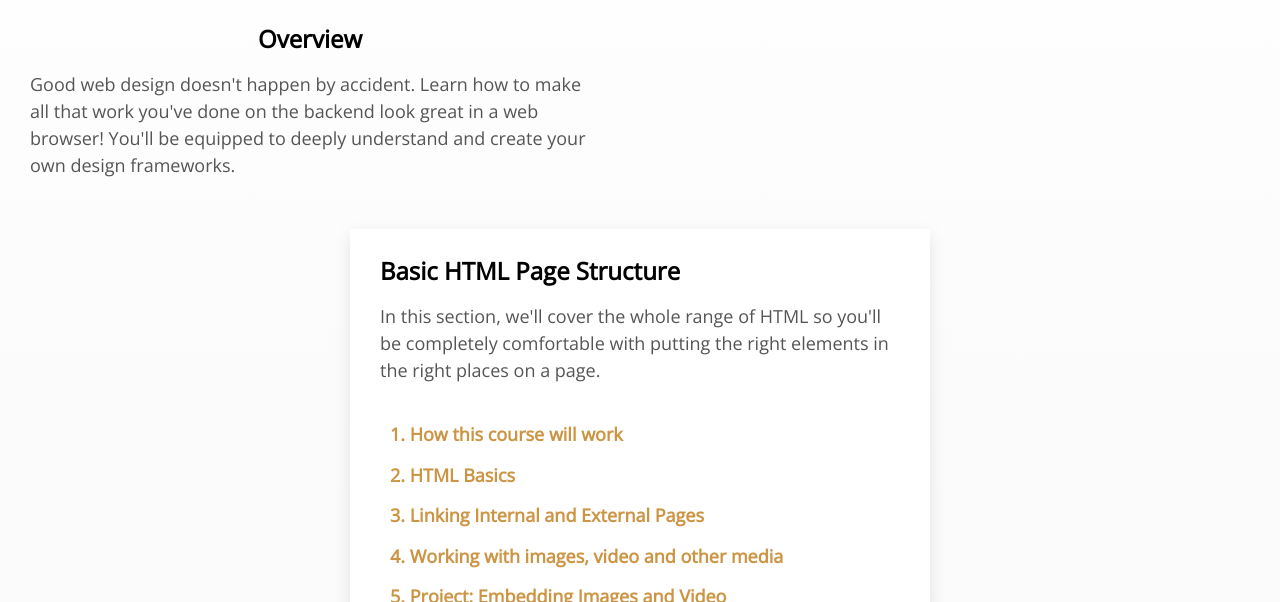
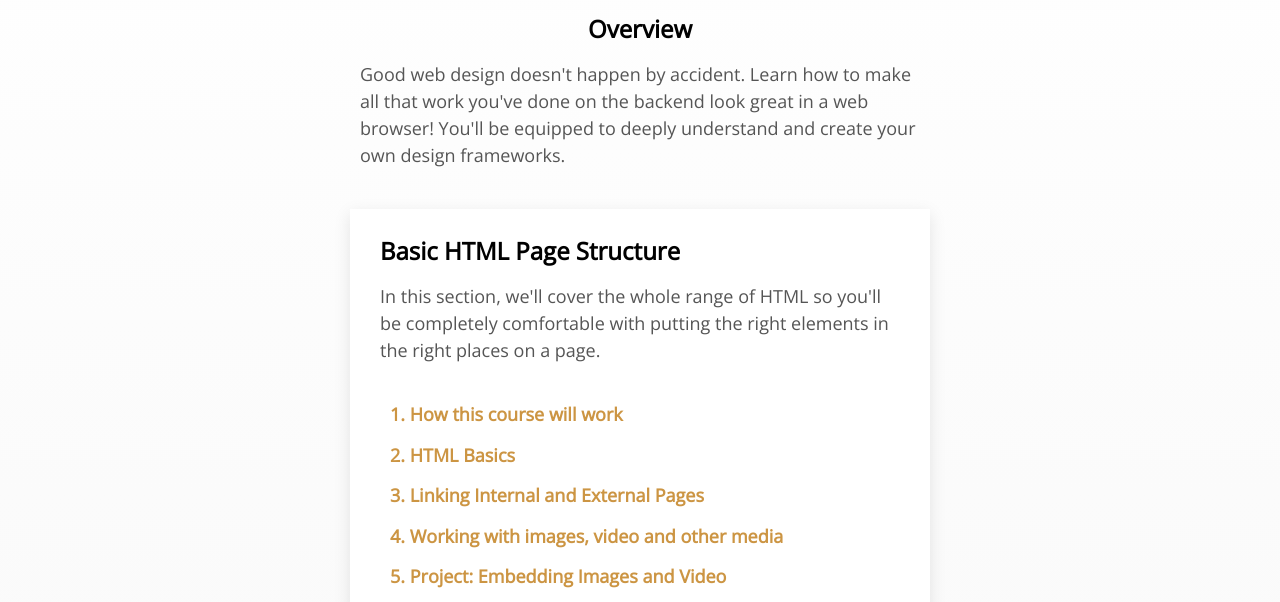
Before and after one commit to fedgut/web_framework, a website: page styles_display.html in a window 1280 px wide. Shown: the part 205-807 px from the top of the page. Drawn offline with nearby package versions, Linux system fonts and the light colour scheme.

Commit message:
Remove margin from overview section

```diff
--- a/styles_display.html
+++ b/styles_display.html
@@ -37,7 +37,7 @@
     <img class="logo flex-item" src="p_assets/circular_logo.svg" alt="TOD logo">
   </div>
 
-  <section class="container-fluid flex-col ma-10">
+  <section class="container-fluid flex-col">
     <h2 class=" pa-10 ">Overview </h2>
 
     <p class="pa-10">Good web design doesn't happen by accident. Learn how to make all that work you've done on the
```
